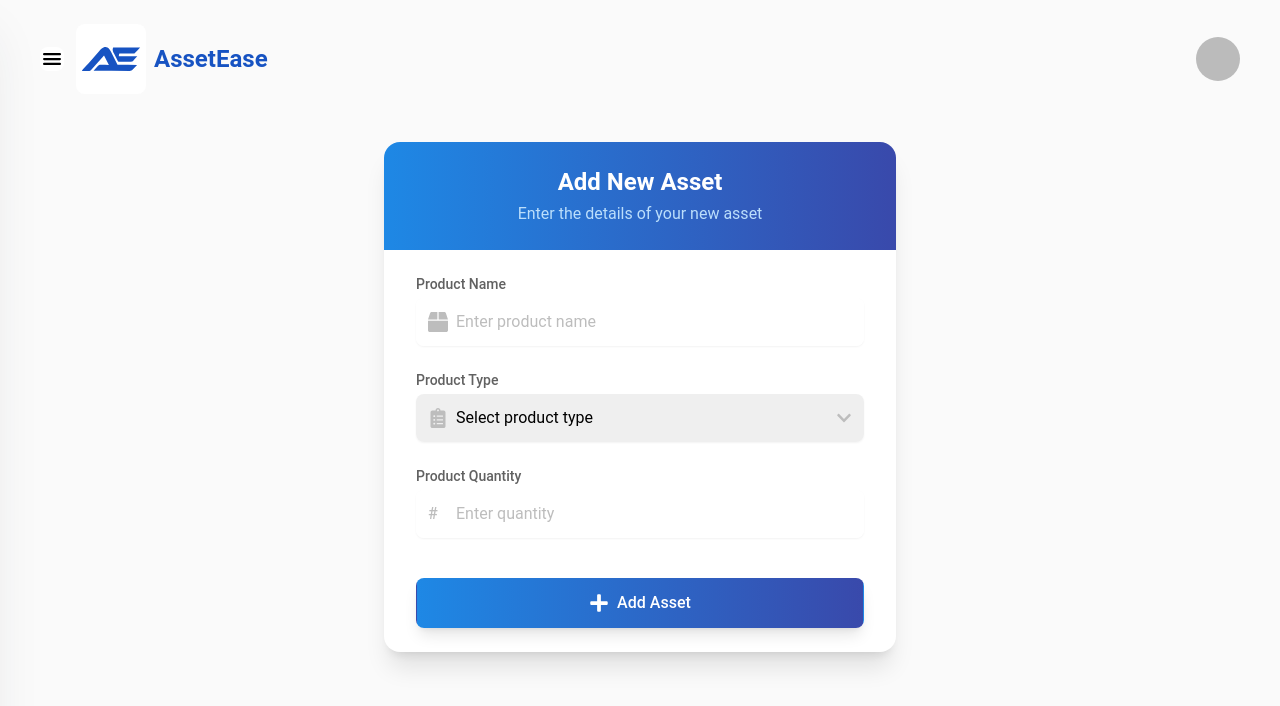
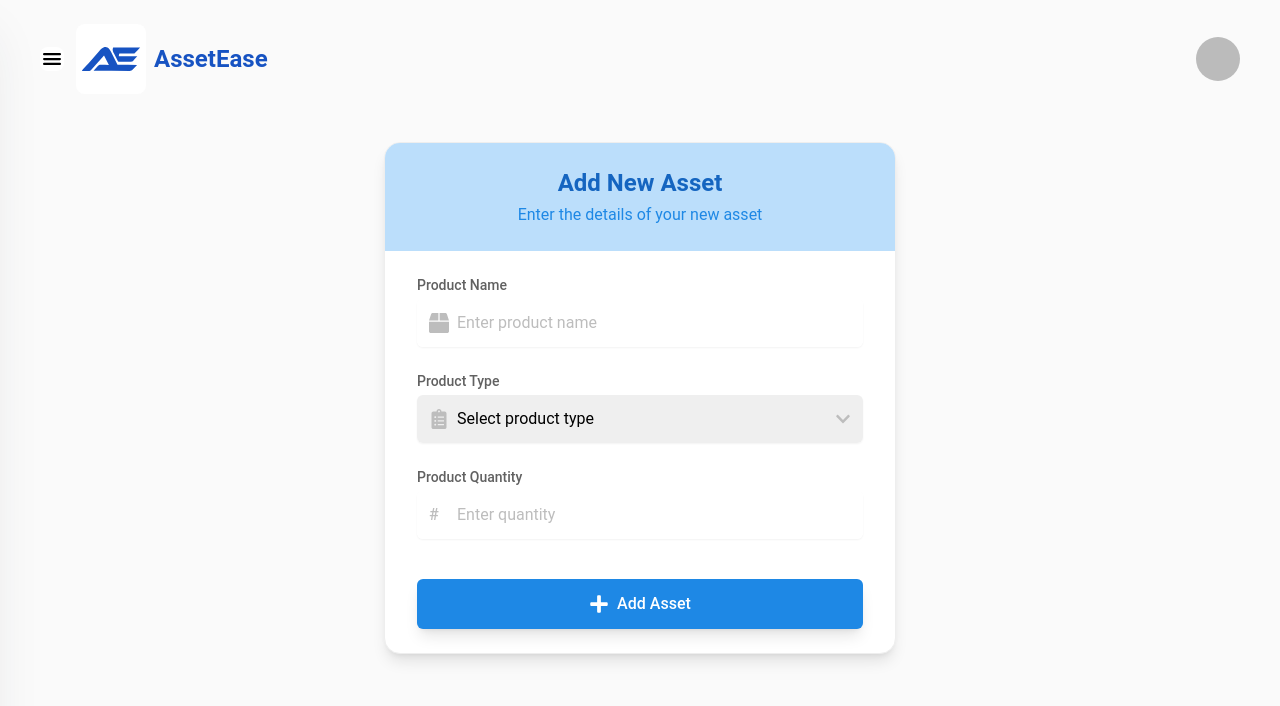
Before and after one commit to TamimAhmedCD/asset-ease, a React (Vite) app: page /dashboard/add-an-asset in a window 1280 px wide. Shown: the top 706 px of the page. Built offline with nearby package versions, Linux system fonts and the light colour scheme; no server answers; sample sign-in values are in the browser's storage.

Commit message:
add asset page design cng

```diff
--- a/src/Pages/HRDashboard/AddAsset/AddAsset.jsx
+++ b/src/Pages/HRDashboard/AddAsset/AddAsset.jsx
@@ -52,13 +52,13 @@ const AddAsset = () => {
     <div className="min-h-screen bg-gray-50 py-12 px-4 sm:px-6 lg:px-8">
       <div className="max-w-lg mx-auto">
         {/* Form Card */}
-        <div className="bg-white rounded-2xl shadow-xl overflow-hidden">
+        <div className="bg-white rounded-2xl shadow-lg border border-gray-200 overflow-hidden">
           {/* Header */}
-          <div className="bg-gradient-to-r from-blue-600 to-indigo-600 px-8 py-6">
-            <h2 className="text-2xl font-bold text-white text-center">
+          <div className="bg-blue-100 px-8 py-6">
+            <h2 className="text-2xl font-bold text-blue-800 text-center">
               Add New Asset
             </h2>
-            <p className="text-blue-100 text-center mt-1">
+            <p className="text-blue-600 text-center mt-1">
               Enter the details of your new asset
             </p>
           </div>
@@ -74,7 +74,7 @@ const AddAsset = () => {
                 >
                   Product Name
                 </label>
-                <div className="relative rounded-lg shadow-sm">
+                <div className="relative rounded-md shadow-sm">
                   <div className="absolute inset-y-0 left-0 pl-3 flex items-center pointer-events-none">
                     <FaBox className="h-5 w-5 text-gray-400" />
                   </div>
@@ -85,7 +85,7 @@ const AddAsset = () => {
                       required: "Product name is required",
                     })}
                     placeholder="Enter product name"
-                    className="block w-full pl-10 pr-4 py-3 border-gray-200 rounded-lg focus:ring-2 focus:ring-blue-500 focus:border-blue-500 transition duration-150 ease-in-out"
+                    className="block w-full pl-10 pr-4 py-3 border-gray-300 rounded-md focus:ring-2 focus:ring-blue-500 focus:border-blue-500 transition duration-150 ease-in-out"
                   />
                 </div>
                 {errors.product_name && (
@@ -103,7 +103,7 @@ const AddAsset = () => {
                 >
                   Product Type
                 </label>
-                <div className="relative rounded-lg shadow-sm">
+                <div className="relative rounded-md shadow-sm">
                   <div className="absolute inset-y-0 left-0 pl-3 flex items-center pointer-events-none">
                     <FaClipboardList className="h-5 w-5 text-gray-400" />
                   </div>
@@ -112,7 +112,7 @@ const AddAsset = () => {
                     {...register("product_type", {
                       required: "Product type is required",
                     })}
-                    className="block w-full pl-10 pr-10 py-3 border-gray-200 rounded-lg focus:ring-2 focus:ring-blue-500 focus:border-blue-500 transition duration-150 ease-in-out appearance-none bg-none"
+                    className="block w-full pl-10 pr-10 py-3 border-gray-300 rounded-md focus:ring-2 focus:ring-blue-500 focus:border-blue-500 transition duration-150 ease-in-out appearance-none"
                   >
                     <option value="" disabled selected>
                       Select product type
@@ -139,7 +139,7 @@ const AddAsset = () => {
                 >
                   Product Quantity
                 </label>
-                <div className="relative rounded-lg shadow-sm">
+                <div className="relative rounded-md shadow-sm">
                   <div className="absolute inset-y-0 left-0 pl-3 flex items-center pointer-events-none">
                     <span className="text-gray-400 font-medium">#</span>
                   </div>
@@ -151,7 +151,7 @@ const AddAsset = () => {
                       min: { value: 1, message: "Quantity must be at least 1" },
                     })}
                     placeholder="Enter quantity"
-                    className="block w-full pl-10 pr-4 py-3 border-gray-200 rounded-lg focus:ring-2 focus:ring-blue-500 focus:border-blue-500 transition duration-150 ease-in-out"
+                    className="block w-full pl-10 pr-4 py-3 border-gray-300 rounded-md focus:ring-2 focus:ring-blue-500 focus:border-blue-500 transition duration-150 ease-in-out"
                   />
                 </div>
                 {errors.product_quantity && (
@@ -165,7 +165,7 @@ const AddAsset = () => {
               <div className="pt-4">
                 <button
                   type="submit"
-                  className="w-full flex items-center justify-center px-6 py-3 border border-transparent text-base font-medium rounded-lg text-white bg-gradient-to-r from-blue-600 to-indigo-600 hover:from-blue-700 hover:to-indigo-700 focus:outline-none focus:ring-2 focus:ring-offset-2 focus:ring-blue-500 transform transition-all duration-150 hover:scale-[1.02] active:scale-[0.98] shadow-lg hover:shadow-xl"
+                  className="w-full flex items-center justify-center px-6 py-3 border border-transparent text-base font-medium rounded-md text-white bg-blue-600 hover:bg-blue-700 focus:outline-none focus:ring-2 focus:ring-offset-2 focus:ring-blue-500 transition-all duration-150 shadow-lg hover:shadow-xl"
                 >
                   <FaPlus className="mr-2 h-5 w-5" />
                   Add Asset
```
